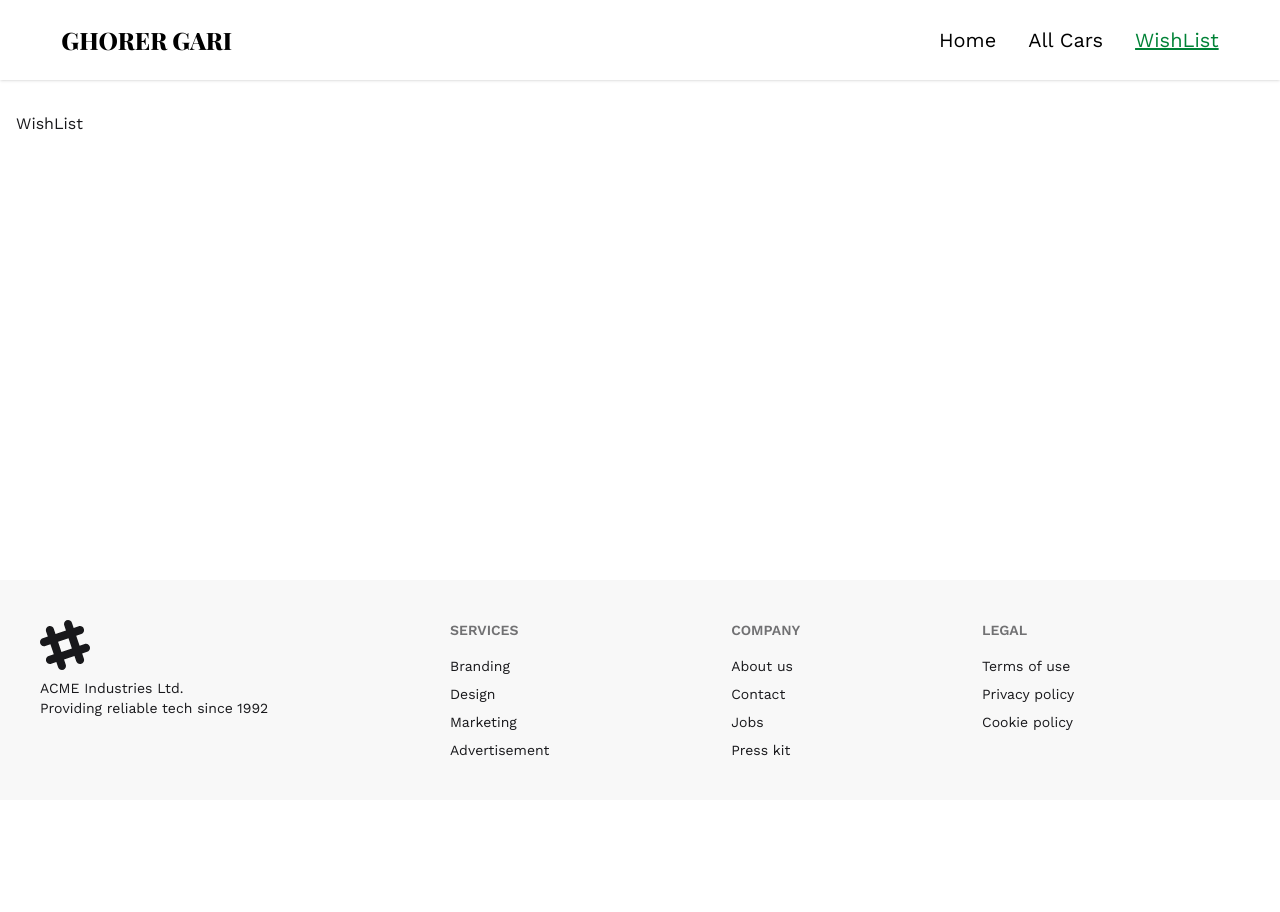
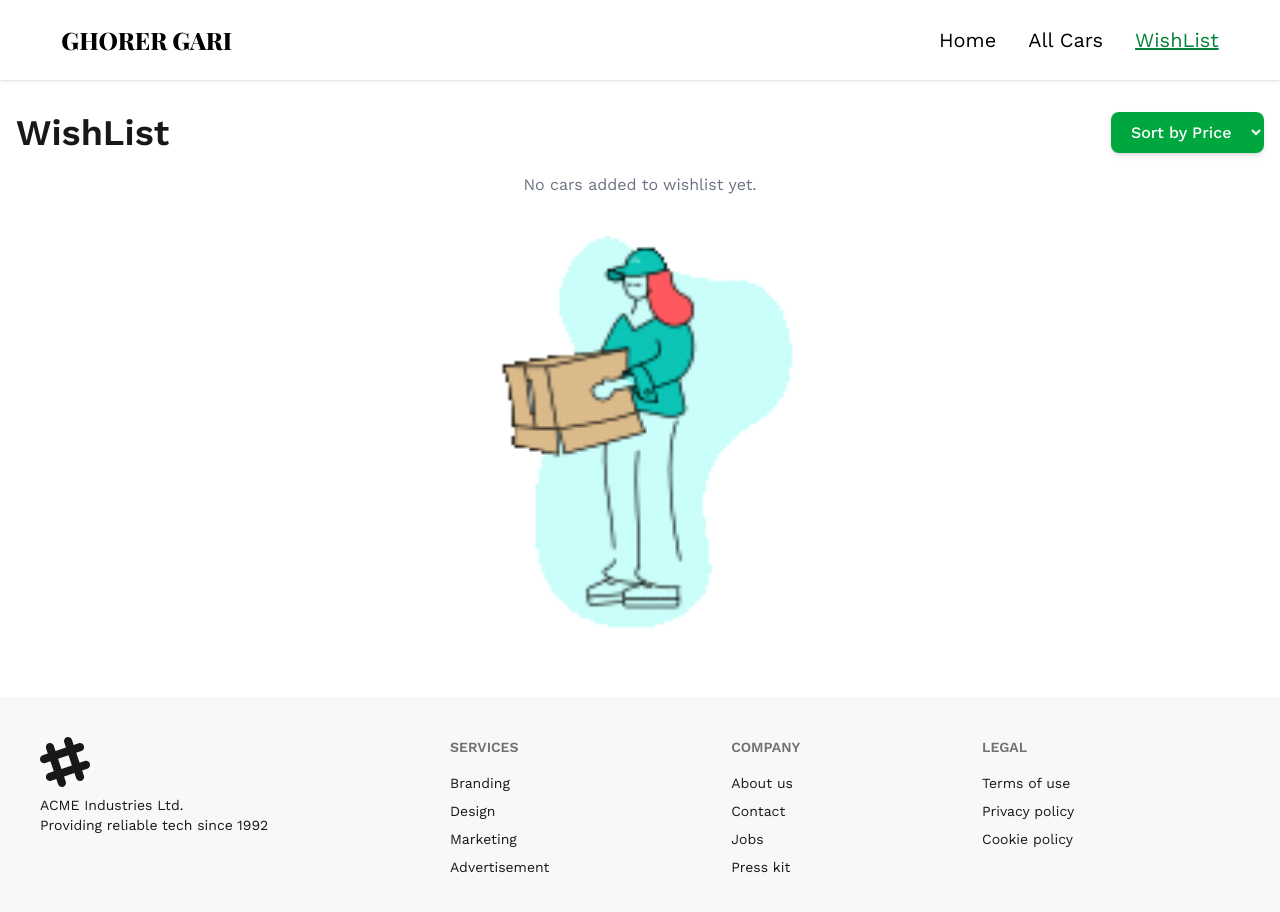
Before and after one commit to hasnatfahmidkhan/basic-car-website, a React (Vite) app: page /wishlist in a window 1280 px wide. Shown: the top 912 px of the page. Before the commit the page ends 800 px from the top, so only its background shows below. Built offline with nearby package versions, Linux system fonts and the light colour scheme; a web font is replaced by a local one.

Commit message:
project done

```diff
--- a/package.json
+++ b/package.json
@@ -16,6 +16,7 @@
     "react": "^19.1.1",
     "react-dom": "^19.1.1",
     "react-router": "^7.9.3",
+    "react-toastify": "^11.0.5",
     "tailwindcss": "^4.1.14"
   },
   "devDependencies": {
--- a/src/Layouts/RootLayout.jsx
+++ b/src/Layouts/RootLayout.jsx
@@ -2,6 +2,7 @@ import { Outlet } from "react-router";
 import Navbar from "../Components/Navbar/Navbar";
 import Footer from "../Components/Footer/Footer";
 import Container from "../Components/Container/Container";
+import { Bounce, ToastContainer } from "react-toastify";
 
 const RootLayout = () => {
   return (
@@ -13,6 +14,19 @@ const RootLayout = () => {
         </Container>
       </main>
       <Footer />
+      <ToastContainer
+        position="top-right"
+        autoClose={5000}
+        hideProgressBar={false}
+        newestOnTop={false}
+        closeOnClick={false}
+        rtl={false}
+        pauseOnFocusLoss
+        draggable
+        pauseOnHover
+        theme="light"
+        transition={Bounce}
+      />
     </div>
   );
 };
--- a/src/Pages/CarDetails/CarDetails.jsx
+++ b/src/Pages/CarDetails/CarDetails.jsx
@@ -1,9 +1,11 @@
 import { Star, ClipboardList, PhoneOutgoing } from "lucide-react";
 import { Link, useLocation } from "react-router";
+import { setWishList } from "../../Utitlity/localStorage";
 
 const CarDetails = () => {
   const { state } = useLocation();
   const {
+    id,
     carName,
     brand,
     modelYear,
@@ -170,7 +172,10 @@ const CarDetails = () => {
               >
                 <PhoneOutgoing size={16} /> Call Seller
               </Link>
-              <button className="cursor-pointer flex items-center justify-center gap-2 bg-green-600 text-white px-4 py-2 rounded-lg text-sm hover:bg-green-700 transition">
+              <button
+                onClick={() => setWishList(id)}
+                className="cursor-pointer flex items-center justify-center gap-2 bg-green-600 text-white px-4 py-2 rounded-lg text-sm hover:bg-green-700 transition"
+              >
                 <ClipboardList size={16} /> Add to Wishlist
               </button>
             </div>
--- a/src/Pages/Cars/Cars.jsx
+++ b/src/Pages/Cars/Cars.jsx
@@ -5,7 +5,7 @@ import SkeletonLoader from "../../Components/SkeletonLoader/SkeletonLoader";
 import CarCard from "../../Components/CarCard";
 
 const Cars = () => {
-  const { cars, loading, error } = useCarData("../carsData.json");
+  const { cars, loading } = useCarData("../carsData.json");
   const [search, setSearch] = useState("");
 
   const term = search.trim().toLocaleLowerCase();
--- a/src/Pages/Home/Home.jsx
+++ b/src/Pages/Home/Home.jsx
@@ -7,11 +7,7 @@ import { Link } from "react-router";
 import HeroBanner from "../../Components/HeroBanner/HeroBanner";
 
 const Home = () => {
-  const {
-    cars: featuredCars,
-    loading,
-    error,
-  } = useCarData("../featuredCars.json");
+  const { cars: featuredCars, loading } = useCarData("../featuredCars.json");
   return (
     <section>
       <HeroBanner />
--- a/src/Pages/WishList/WishList.jsx
+++ b/src/Pages/WishList/WishList.jsx
@@ -1,7 +1,87 @@
-import React from "react";
+import React, { useEffect, useState } from "react";
+import { getWishList, removeFromWishList } from "../../Utitlity/localStorage";
+import useCarData from "../../Hooks/useCarData";
 
 const WishList = () => {
-  return <div>WishList</div>;
+  const { cars } = useCarData("../carsData.json");
+  const [wishList, setWishList] = useState([]);
+  const [sortWish, setSortWish] = useState("none");
+  useEffect(() => {
+    const wishListId = getWishList();
+    const filteredWish = cars.filter((car) => wishListId.includes(car.id));
+    setWishList(filteredWish);
+  }, [cars]);
+
+  const handleRemove = (id) => {
+    // remove from localStorage
+    removeFromWishList(id);
+
+    // for ui update
+    setWishList((prev) => prev.filter((p) => p.id !== id));
+  };
+  if (sortWish === "price-asc") {
+    wishList.sort((a, b) => a.price - b.price);
+  } else if (sortWish === "price-dsc") {
+    wishList.sort((a, b) => b.price - a.price);
+  }
+
+  return (
+    <section>
+      <div className="flex justify-between items-center">
+        <h2 className="text-4xl font-semibold">WishList</h2>
+        <div>
+          <select
+            value={sortWish}
+            onChange={(e) => setSortWish(e.target.value)}
+            className="w-full md:w-auto bg-green-600 text-white font-medium px-4 py-2.5 rounded-lg shadow-md outline-none "
+          >
+            <option value="none" disabled>
+              Sort by Price
+            </option>
+            <option value="price-asc">Low → High</option>
+            <option value="price-dsc">High → Low</option>
+          </select>
+        </div>
+      </div>
+
+      <div className="py-5 space-y-5">
+        {wishList.length === 0 ? (
+          <div className="flex flex-col items-center">
+            <p className="text-gray-500 text-center">
+              No cars added to wishlist yet.
+            </p>
+            <img className="w-md" src="/empty.gif" alt="" />
+          </div>
+        ) : (
+          wishList.map((car) => (
+            <div
+              key={car.id}
+              className="w-full bg-white shadow-md rounded-2xl overflow-hidden flex flex-col md:flex-row items-center md:items-start gap-4 p-4 border border-gray-100"
+            >
+              <img
+                src={car.image}
+                alt={car.carName}
+                className="w-full md:w-60 h-40 object-cover rounded-xl"
+              />
+              <div className="flex-1">
+                <h3 className="text-xl font-bold">{car.carName}</h3>
+                <p className="text-gray-500">{car.brand}</p>
+                <p className="text-lg font-semibold mt-2">
+                  ${car.price.toLocaleString()}
+                </p>
+              </div>
+              <button
+                className="btn bg-red-500 text-white rounded-xl hover:bg-red-600"
+                onClick={() => handleRemove(car.id)}
+              >
+                Remove
+              </button>
+            </div>
+          ))
+        )}
+      </div>
+    </section>
+  );
 };
 
 export default WishList;
--- /dev/null
+++ b/src/Utitlity/localStorage.js
@@ -0,0 +1,35 @@
+import { toast } from "react-toastify";
+
+export const getWishList = () => {
+  try {
+    const storedWishListIds = localStorage.getItem("wishlist");
+    return storedWishListIds ? JSON.parse(storedWishListIds) : [];
+  } catch (error) {
+    console.log(error);
+    return [];
+  }
+};
+
+export const setWishList = (carId) => {
+  const wishlist = getWishList();
+  try {
+    const isDuplicate = wishlist.some((wishId) => wishId == carId);
+
+    if (isDuplicate) {
+      toast.warning("Car already in wishlist!");
+      return;
+    }
+    const updatedWishList = [...wishlist, carId];
+    localStorage.setItem("wishlist", JSON.stringify(updatedWishList));
+    toast.success("Car added to wishlist!");
+  } catch (error) {
+    console.log(error);
+  }
+};
+
+export const removeFromWishList = (carId) => {
+  const wishList = getWishList();
+  const updatedList = wishList.filter((wishId) => wishId !== carId);
+  localStorage.setItem("wishlist", JSON.stringify(updatedList));
+  toast.warning("Remove from the wishlist!");
+};
```
Also changed, not shown: public/empty.gif (added), 1 other file (tests, documents, lock files or other folders).
